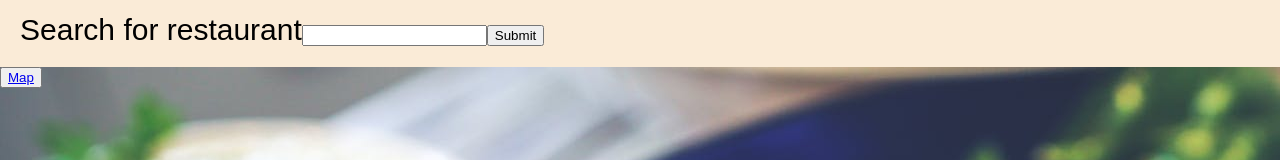
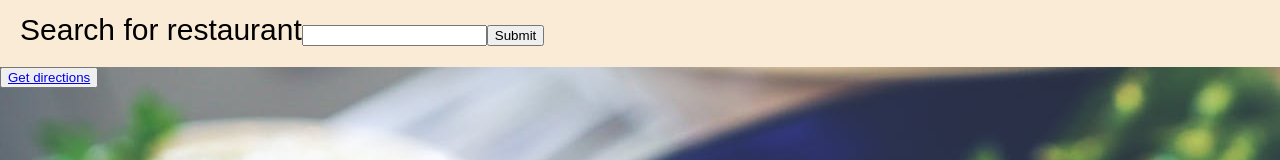
Before and after one commit to saritakha/whereToEat, a React app: page / in a window 1280 px wide. Shown: the part 141-301 px from the top of the page. Built offline with nearby package versions, Linux system fonts and the light colour scheme; no server answers.

Commit message:
showing direction between 2 location

```diff
--- a/src/Components/Search/Search.js
+++ b/src/Components/Search/Search.js
@@ -15,8 +15,8 @@ const Search = () => {
         <input type="submit" value="Submit" />
       </form>
       <button>
-        <a href="http://maps.google.com/maps?daddr=60.18009011393016,24.911799430847168">
-          Map
+        <a href="https://www.google.com/maps/dir/?api=1&origin=60.1689709,24.9556654&destination=60.206647,24.828305">
+          Get directions
         </a>
       </button>
     </div>
```
